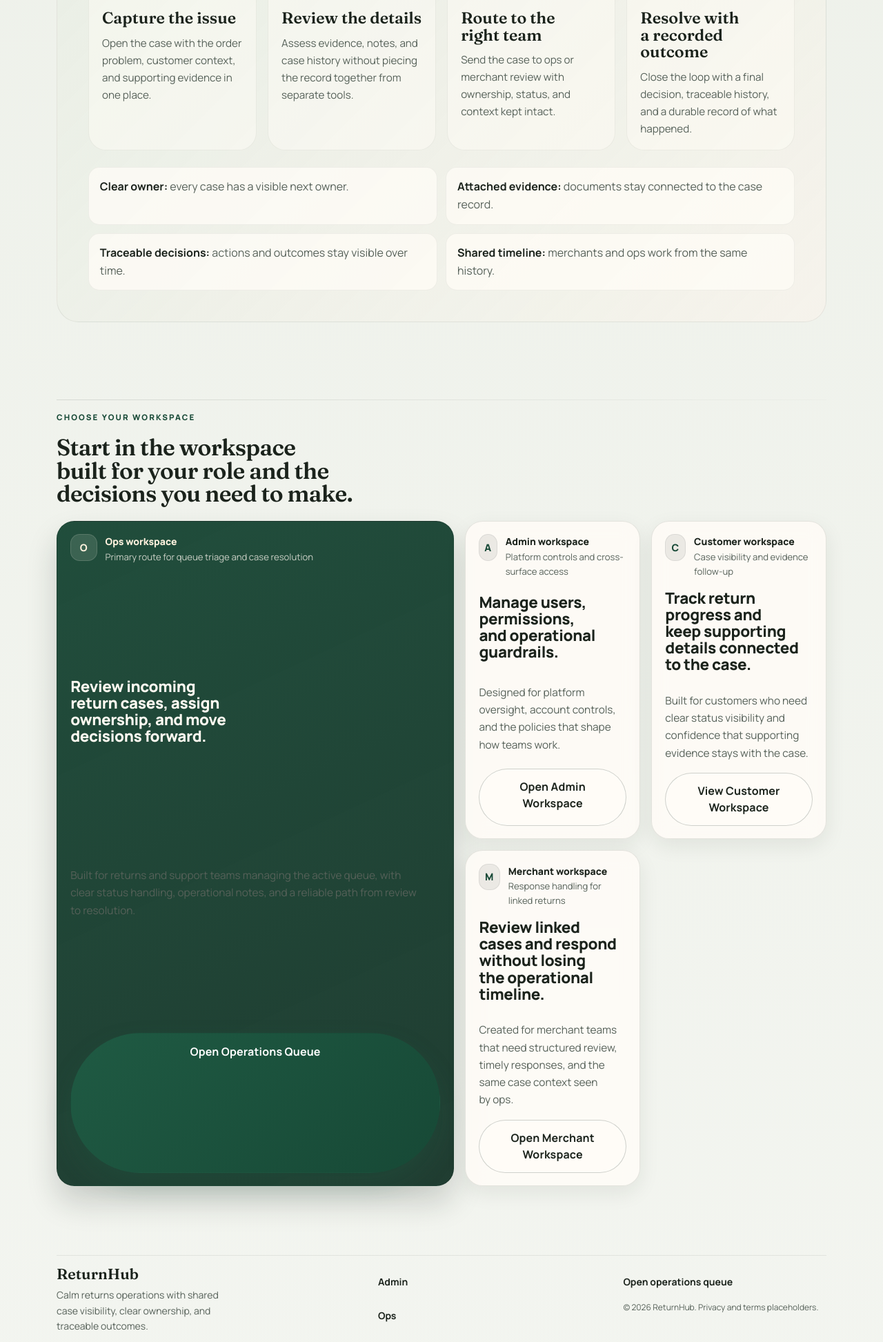
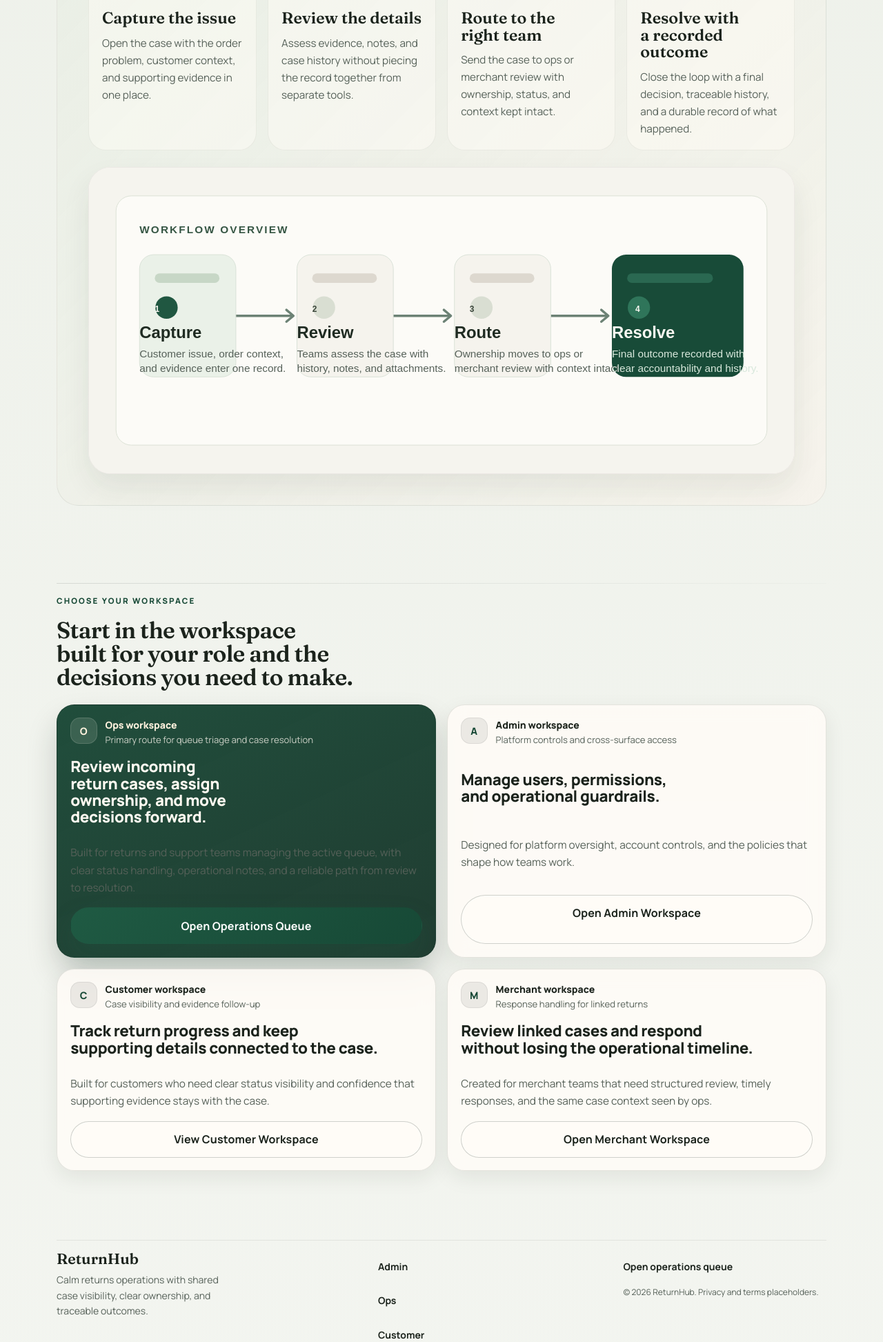
Before and after one commit to AAdewunmi/Returns-Escalation-Predictor-Project, a Django app: page / in a window 1280 px wide. Shown: the part 1887-3832 px from the top of the page at 69% size. Run offline with Django 5.2, Linux system fonts and the light colour scheme; some libraries are stand-ins or nearby versions.

Commit message:
feat: replace workflow principles with visual process image

```diff
--- a/static/css/app.css
+++ b/static/css/app.css
@@ -578,24 +578,18 @@
   line-height: 1.65;
 }
 
-.rh-principles {
-  display: grid;
-  grid-template-columns: repeat(2, minmax(0, 1fr));
-  gap: var(--rh-space-3);
-  margin-top: var(--rh-space-5);
+.rh-workflow-figure {
+  margin: var(--rh-space-5) 0 0;
 }
 
-.rh-principle {
-  padding: 0.95rem 1rem;
-  border-radius: var(--rh-radius-md);
-  background: rgba(255, 252, 247, 0.72);
-  border: 1px solid rgba(27, 35, 28, 0.06);
-  color: var(--rh-color-text-muted);
-  box-shadow: none;
-}
-
-.rh-principle strong {
-  color: var(--rh-color-text);
+.rh-workflow-image {
+  display: block;
+  width: 100%;
+  height: auto;
+  border-radius: var(--rh-radius-xl);
+  border: 1px solid rgba(27, 35, 28, 0.08);
+  background: rgba(255, 252, 247, 0.85);
+  box-shadow: 0 20px 40px rgba(23, 34, 28, 0.08);
 }
 
 .rh-role-card,
@@ -611,17 +605,14 @@
   box-shadow: var(--rh-shadow-sm);
 }
 
-.rh-workspace-layout {
-  display: grid;
-  grid-template-columns: minmax(0, 1.1fr) minmax(0, 1fr);
-  gap: var(--rh-space-4);
-  align-items: stretch;
-}
-
 .rh-role-grid {
   display: grid;
   grid-template-columns: repeat(2, minmax(0, 1fr));
   gap: var(--rh-space-4);
+}
+
+.rh-role-grid--balanced {
+  align-items: stretch;
 }
 
 .rh-role-card--featured {
@@ -629,6 +620,7 @@
   border-color: rgba(16, 34, 27, 0.2);
   color: #f5f1e8;
   box-shadow: 0 24px 44px rgba(23, 34, 28, 0.18);
+  min-height: 100%;
 }
 
 .rh-role-marker {
@@ -680,8 +672,8 @@
 
 .rh-role-card--featured h2 {
   color: #fffaf1;
-  font-size: clamp(1.55rem, 2vw, 2rem);
-  max-width: 18ch;
+  font-size: clamp(1.45rem, 1.8vw, 1.85rem);
+  max-width: 16ch;
 }
 
 .rh-info-card {
@@ -898,7 +890,6 @@
     grid-template-columns: 1fr;
   }
 
-  .rh-workspace-layout,
   .rh-role-grid {
     grid-template-columns: 1fr;
   }
@@ -980,14 +971,11 @@
 
   .rh-visual-panel,
   .rh-workflow-step,
-  .rh-role-card,
-  .rh-principle {
+  .rh-role-card {
     padding: 0.95rem;
   }
 
-  .rh-workspace-layout,
-  .rh-role-grid,
-  .rh-principles {
+  .rh-role-grid {
     gap: 0.85rem;
   }
 
--- a/templates/public/landing.html
+++ b/templates/public/landing.html
@@ -1,5 +1,6 @@
 <!-- path: templates/public/landing.html -->
 {% extends "base.html" %}
+{% load static %}
 
 {% block title %}ReturnHub | Returns and support workflow{% endblock %}
 
@@ -99,7 +100,7 @@
     </div>
   </section>
 
-  <section id="how-it-works" class="rh-band rh-band--value rh-band--narrow mb-5">
+  <section id="how-it-works" class="rh-band rh-band--value rh-band--wide mb-5">
     <div class="rh-section-heading">
       <div class="rh-kicker">Product value</div>
       <h2>Built for operational teams that need visibility, speed, and clear ownership.</h2>
@@ -162,12 +163,13 @@
         <p>Close the loop with a final decision, traceable history, and a durable record of what happened.</p>
       </article>
     </div>
-    <div class="rh-principles">
-      <div class="rh-principle"><strong>Clear owner:</strong> every case has a visible next owner.</div>
-      <div class="rh-principle"><strong>Attached evidence:</strong> documents stay connected to the case record.</div>
-      <div class="rh-principle"><strong>Traceable decisions:</strong> actions and outcomes stay visible over time.</div>
-      <div class="rh-principle"><strong>Shared timeline:</strong> merchants and ops work from the same history.</div>
-    </div>
+    <figure class="rh-workflow-figure">
+      <img
+        class="rh-workflow-image"
+        src="{% static 'images/workflow-diagram.svg' %}"
+        alt="Workflow diagram showing capture, review, route, and resolve stages for return cases."
+      >
+    </figure>
   </section>
 
   <section id="workspace-entry" class="rh-band rh-band--wide mb-5">
@@ -175,7 +177,7 @@
       <div class="rh-kicker">Choose your workspace</div>
       <h2>Start in the workspace built for your role and the decisions you need to make.</h2>
     </div>
-    <div class="rh-workspace-layout">
+    <div class="rh-role-grid rh-role-grid--balanced">
       <article class="rh-card rh-role-card rh-role-card--featured">
         <div class="rh-role-marker">
           <span class="rh-role-icon" aria-hidden="true">O</span>
@@ -191,7 +193,6 @@
         </p>
         <a class="btn btn-primary rh-btn-primary" href="{% url 'ops-login' %}">Open Operations Queue</a>
       </article>
-      <div class="rh-role-grid">
       <article class="rh-card rh-role-card">
         <div class="rh-role-marker">
           <span class="rh-role-icon" aria-hidden="true">A</span>
@@ -229,7 +230,6 @@
         <a class="btn btn-outline-secondary rh-btn-secondary" href="{% url 'merchant-login' %}">Open Merchant Workspace</a>
       </article>
     </div>
-    </div>
   </section>
 
 {% endblock %}
```
Also changed, not shown: static/images/workflow-diagram.svg (added). Lines whose indentation alone changed are shown as unchanged.
